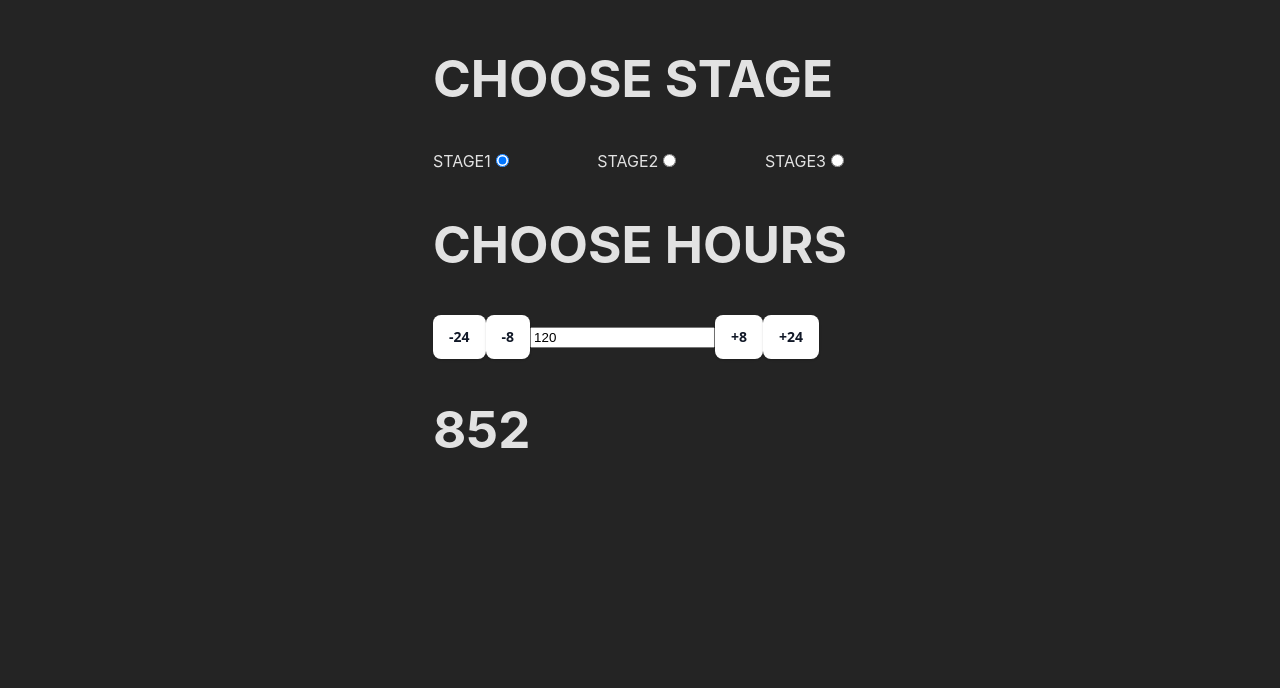
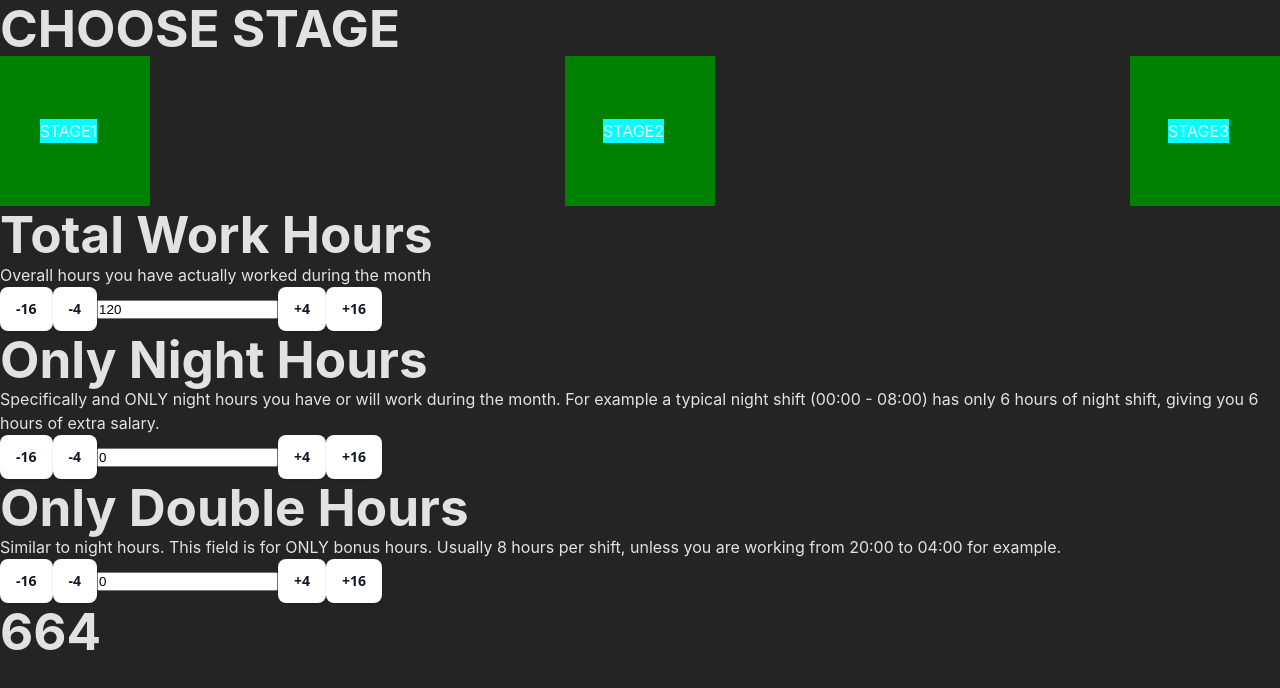
Before and after one commit to GigaTokhishvili/salary-calculator, a React (Vite) app: page / in a window 1280 px wide. Shown: the top 688 px of the page. Built offline with nearby package versions, Linux system fonts and the light colour scheme.

Commit message:
more hours
Mooore hours

```diff
--- a/package.json
+++ b/package.json
@@ -10,6 +10,7 @@
     "preview": "vite preview"
   },
   "dependencies": {
+    "nanoid": "^5.0.6",
     "react": "^18.2.0",
     "react-dom": "^18.2.0"
   },
--- a/src/App.css
+++ b/src/App.css
@@ -20,10 +20,6 @@ body {
   display: flex;
   align-items: center;
   justify-content: center;
-}
-
-label, input {
-  cursor: pointer;
 }
 
 h1 {
@@ -56,6 +52,7 @@ h1 {
   user-select: none;
   -webkit-user-select: none;
   touch-action: manipulation;
+  transition: scale 150ms;
 }
 
 .button-38:hover {
@@ -67,6 +64,10 @@ h1 {
   outline-offset: 2px;
 }
 
+.button-38:active {
+  scale: 0.9;
+}
+
 .button-38:focus-visible {
   box-shadow: none;
 }
--- a/src/App.jsx
+++ b/src/App.jsx
@@ -1,7 +1,8 @@
 import { useState } from 'react'
 import './App.css'
-import Input from './components/Input'
-import Button from './components/Button'
+import StageInput from './components/StageInput'
+import HoursInput from './components/HoursInput';
+import { nanoid } from 'nanoid';
 
 const STAGES = [
   {name: 'STAGE1', stage: 1, salary: 7.1},
@@ -13,20 +14,55 @@ const STAGES = [
 function App() {
   const [stage, setStage] = useState(JSON.parse(localStorage.getItem('stage')) || STAGES[0])
   const [hours, setHours] = useState(Number(localStorage.getItem('hours')) || 120)
+  const [nightHours, setNightHours] = useState(Number(localStorage.getItem('nightHours')) || 0)
+  const [doubleHours, setDoubleHours] = useState(Number(localStorage.getItem('doubleHours')) || 0)
+
 
   const changeStage = (x) => {
     setStage(x)
     localStorage.setItem('stage', JSON.stringify(x))
   }
 
-  const changeHours = (e) => {
-    setHours(e.target.value)
-    localStorage.setItem('hours', e.target.value)
+  const changeHours = (x) => {
+    if (0 <= x && x <= 240) {
+      setHours(x)
+      localStorage.setItem('hours', x)
+    }
   }
 
   const handleHourButtons = (x) => {
-    setHours(prev => Number(prev) + Number(x))
-    localStorage.setItem('hours', hours + Number(x))
+    if (0 <= hours + Number(x) && hours + Number(x) <= 240) {
+      setHours(prev => Number(prev) + Number(x))
+      localStorage.setItem('hours', hours + Number(x))
+    }
+  }
+
+  const changeNightHours = (x) => {
+    if (0 <= x && x <= 240) {
+      setNightHours(x)
+      localStorage.setItem('nightHours', x)
+    }
+  }
+
+  const handleNightHourButtons = (x) => {
+    if (0 <= nightHours + Number(x) && nightHours + Number(x) <= 240) {
+      setNightHours(prev => Number(prev) + Number(x))
+      localStorage.setItem('nightHours', nightHours + Number(x))
+    }
+  }
+
+  const changeDoubleHours = (x) => {
+    if (0 <= x && x <= 240) {
+      setDoubleHours(x)
+      localStorage.setItem('doubleHours', x)
+    }
+  }
+
+  const handleDoubleHourButtons = (x) => {
+    if (0 <= doubleHours + Number(x) && doubleHours + Number(x) <= 240) {
+      setDoubleHours(prev => Number(prev) + Number(x))
+      localStorage.setItem('doubleHours', doubleHours + Number(x))
+    }
   }
 
   return (
@@ -37,35 +73,49 @@ function App() {
         <div className='stageDiv'>
           {STAGES.map((item) => {
             return (
-            <Input
+            <StageInput
               key={item.name}
               name={item.name}
               changeStage={changeStage}
               initialStage={stage.name}
               obj={item}
-            />
-            )
+            />)
           })}
         </div>
       </section>
 
       <section>
-        <h1>CHOOSE HOURS</h1>
+        <HoursInput
+          header='Total Work Hours'
+          description={'Overall hours you have actually worked during the month'}
+          changeHours={changeHours}
+          value={hours}
+          hourButtons={handleHourButtons}
+          key={nanoid()}
+        />
 
-        <Button amount='-24' targeted={handleHourButtons} />
-        <Button amount='-8' targeted={handleHourButtons} />
-        <input
-          value={hours}
-          onChange={changeHours}
-          type="number"
-          placeholder='Hours worked'
+        <HoursInput
+          header='Only Night Hours'
+          description={'Specifically and ONLY night hours you have or will work during the month. For example a typical night shift (00:00 - 08:00) has only 6 hours of night shift, giving you 6 hours of extra salary.'}
+          changeHours={changeNightHours}
+          value={nightHours}
+          hourButtons={handleNightHourButtons}
+          key={nanoid()}
         />
-        <Button amount='+8' targeted={handleHourButtons} />
-        <Button amount='+24' targeted={handleHourButtons} />
+
+        <HoursInput
+          header='Only Double Hours'
+          description={'Similar to night hours. This field is for ONLY bonus hours. Usually 8 hours per shift, unless you are working from 20:00 to 04:00 for example.'}
+          changeHours={changeDoubleHours}
+          value={doubleHours}
+          hourButtons={handleDoubleHourButtons}
+          key={nanoid()}
+        />
       </section>
 
+
       <section>
-        <h1>{Math.floor((hours * stage.salary))}</h1>
+        <h1>{Math.floor(0.78 * (hours * stage.salary + nightHours * stage.salary/2 + doubleHours * stage.salary/2))}</h1>
       </section>
     </>
   )
--- a/src/components/Button.jsx
+++ /dev/null
@@ -1,11 +0,0 @@
-import React from 'react'
-
-function Button( {amount, targeted} ) {
-  return (
-    <button onClick={() => targeted(amount)} className='button-38'>
-        {amount}
-    </button>
-  )
-}
-
-export default Button
--- /dev/null
+++ b/src/components/HoursInput.jsx
@@ -0,0 +1,33 @@
+import React from 'react'
+
+function HoursInput({header, description, value, changeHours, hourButtons}) {
+
+    const handleClick = (e) => {
+        hourButtons(Number(e.target.innerHTML))
+    }
+
+    return (
+
+    <section>
+        <h1>{header}</h1>
+        <p>{description}</p>
+
+        <button className='button-38' onClick={handleClick} >-16</button>
+        <button className='button-38' onClick={handleClick} >-4</button>
+
+        <input
+            value={value}
+            onChange={(e) => changeHours(e.target.value)}
+            type="number"
+            placeholder='Hours worked'
+        />
+
+        <button className='button-38' onClick={handleClick} >+4</button>
+        <button className='button-38' onClick={handleClick} >+16</button>
+
+
+    </section>
+    )
+}
+
+export default HoursInput
--- a/src/components/Input.jsx
+++ /dev/null
@@ -1,15 +0,0 @@
-import React from 'react'
-
-function Input( {name, changeStage, initialStage, obj} ) {
-
-  return (
-    <div onClick={() => changeStage(obj)} >
-        <label htmlFor={name} >
-            {name}
-        </label>
-        <input defaultChecked={initialStage === name ? true : false} type="radio" id={name} name='stage' value={name} />
-    </div>
-  )
-}
-
-export default Input
--- /dev/null
+++ b/src/components/StageInput.jsx
@@ -0,0 +1,16 @@
+import React from 'react'
+import inputStyles from '../styles/StageInput.module.css'
+
+function StageInput( {name, changeStage, initialStage, obj} ) {
+
+  return (
+    <div className={inputStyles.labelCss} onClick={() => changeStage(obj)} >
+        <label htmlFor={name} >
+            {name}
+        </label>
+        <input onClick={(e) => console.log(e)} defaultChecked={initialStage === name ? true : false} type="radio" id={name} name='stage' value={name} className={inputStyles.stageInput} />
+    </div>
+  )
+}
+
+export default StageInput
--- /dev/null
+++ b/src/styles/StageInput.module.css
@@ -0,0 +1,22 @@
+* {
+    margin: 0;
+    padding: 0;
+}
+
+.stageInput {
+    visibility: hidden;
+}
+
+label {
+    cursor: pointer;
+    background-color: aqua;
+}
+
+.labelCss {
+    display: flex;
+    justify-content: center;
+    align-items: center;
+    background-color: green;
+    width: 150px;
+    height: 150px;
+}
```
Also changed, not shown: 1 other file (tests, documents, lock files or other folders).
